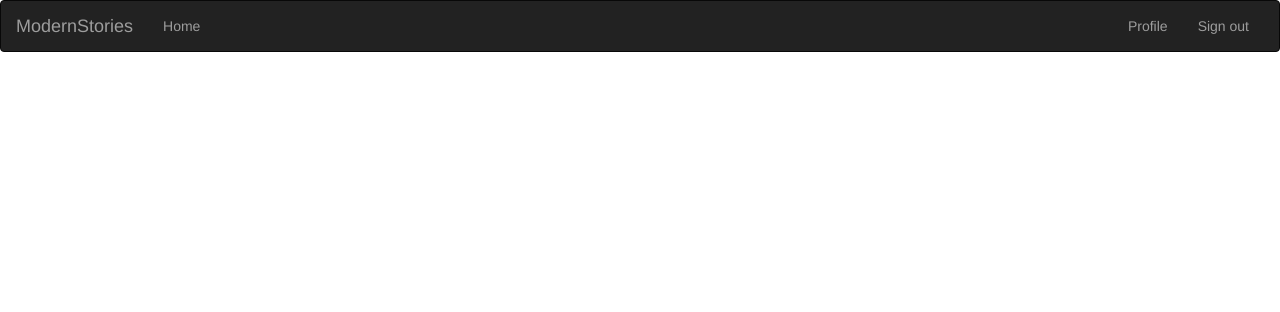
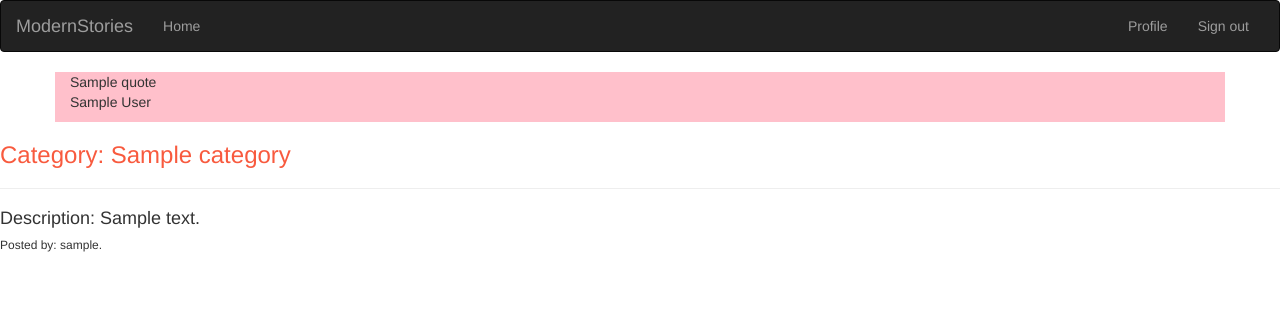
Before and after one commit to Wannjer1/Digital-stories, a Flask app: template app/templates/index.html in a window 1280 px wide. Shown: the top 312 px of the page. Run offline with Flask 2, Linux system fonts and the light colour scheme; a user stored in the database is signed in; tables that the repository leaves empty hold one stand-in row (values such as "Sample post"); the template is opened without the code that fills it: most values are stand-ins (such as "Sample title", 1, 10 or a date in 2020); data that the repository does not hold is empty; parts of the project's set-up code (start-up, migrations or seed data) failed here and were passed over; some libraries are stand-ins or nearby versions.

Commit message:
st-random quote div styling

```diff
--- a/app/templates/index.html
+++ b/app/templates/index.html
@@ -1,2 +1,26 @@
 {%extends 'base.html'%} {% import 'bootstrap/wtf.html' as wtf%} {% block content
-%} {% endblock %}
+%}
+
+<!-- random quote -->
+<div class="container p-3" style="background-color: pink">
+  <div class="row">
+    <div class="col-md-8">
+      {% for quotes in quote %}
+      <p class="box pr-3 pl-3">{{quotes.quote}}<br />{{quotes.author}}</p>
+      {% endfor %}
+    </div>
+  </div>
+</div>
+
+<div>
+  {% for blog in blog %}
+  <div>
+    <h3 style="color: #f85a3e">Category: {{blog.category}}</h3>
+    <hr />
+    <h4>Description: {{ blog.description }}</h4>
+    <h6>Posted by: {{current_user.username}}.</h6>
+  </div>
+  {% endfor %}
+</div>
+
+{% endblock %}
```
